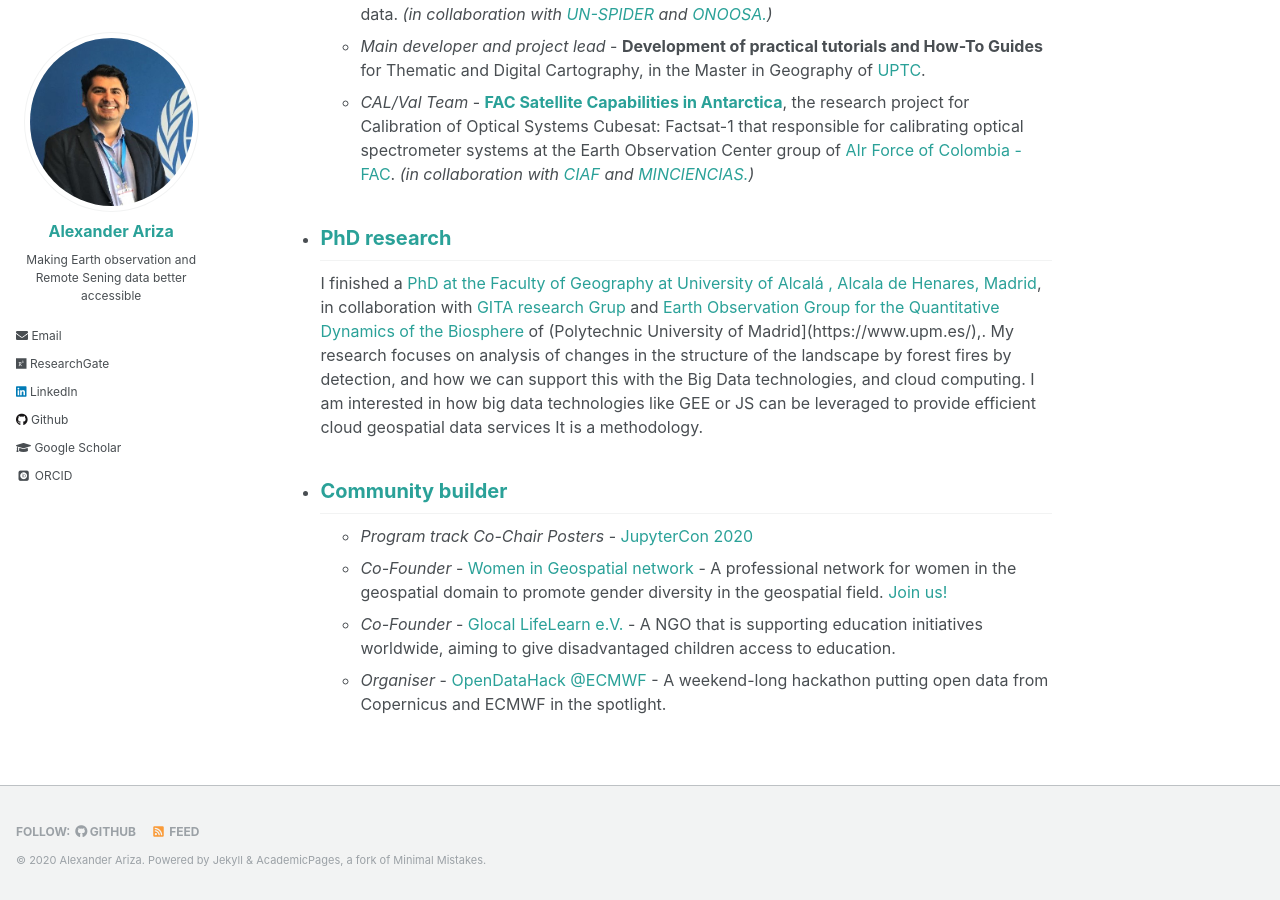
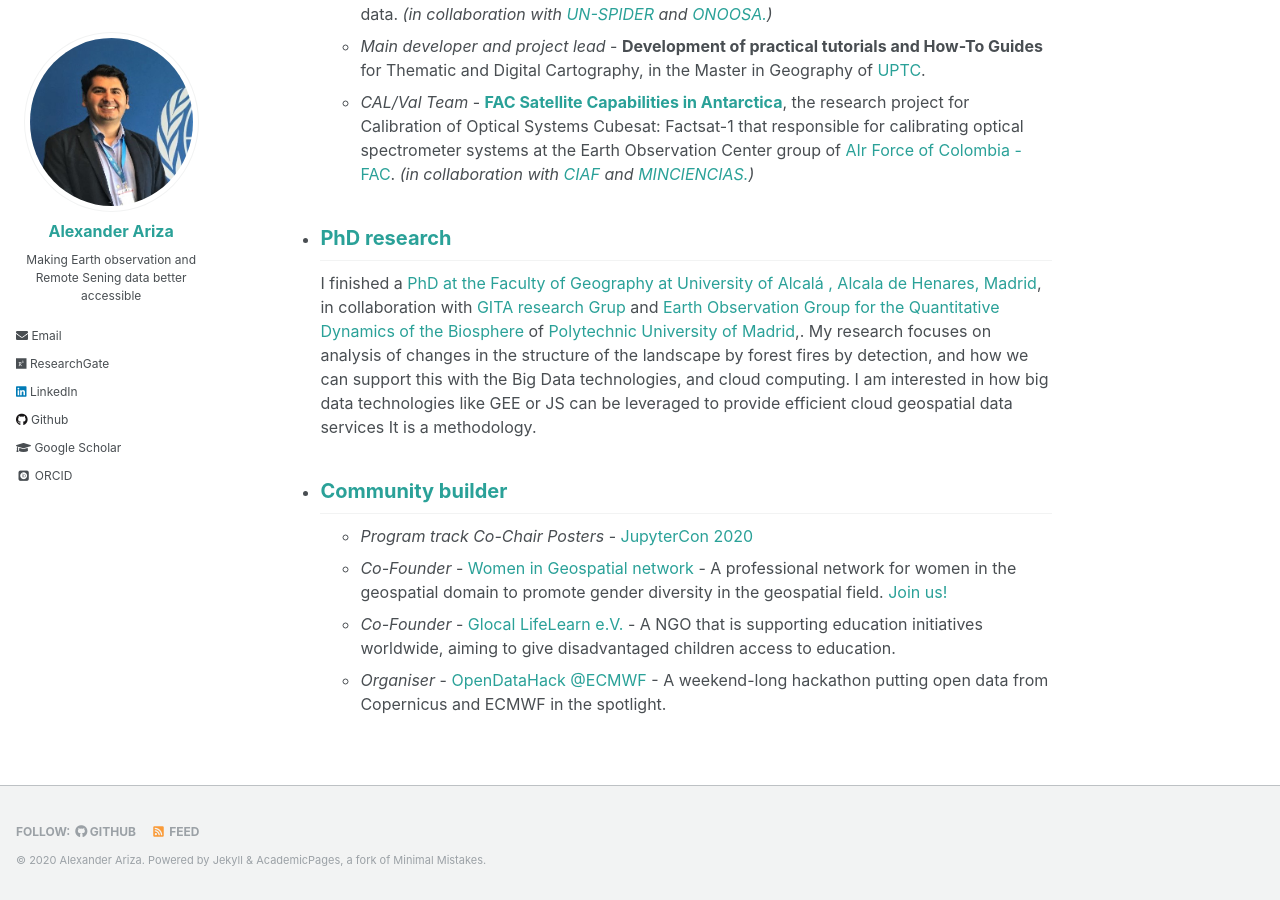
Before and after one commit to Alexanderariza/alexanderariza.github.io, a Jekyll site: the page built from _pages/about.md, in a window 1280 px wide and 900 px high, scrolled down 637 px. Built offline with Jekyll 4.4.1, drawn with Linux system fonts in a browser that asks for light colours; some web fonts are replaced.

Commit message:
Update about.md

```diff
--- a/_pages/about.md
+++ b/_pages/about.md
@@ -23,7 +23,7 @@
 
 - PhD research
 ------
-I finished a [PhD at the Faculty of Geography at University of Alcalá , Alcala de Henares, Madrid](https://geogra.uah.es/?phase=1&subpage=aims&subprojectid=1013), in collaboration with [GITA research Grup](https://geogra.uah.es/gita/) and [Earth Observation Group for the Quantitative Dynamics of the Biosphere](http://www.upm.es/observatorio/vi/index.jsp?pageac=grupo.jsp&idGrupo=640) of (Polytechnic University of Madrid](https://www.upm.es/),. My research focuses on analysis of changes in the structure of the landscape by forest fires by detection, and how we can support this with the Big Data technologies, and cloud computing. I am interested in how big data technologies like GEE or JS can be leveraged to provide efficient cloud geospatial data services
+I finished a [PhD at the Faculty of Geography at University of Alcalá , Alcala de Henares, Madrid](https://geogra.uah.es/?phase=1&subpage=aims&subprojectid=1013), in collaboration with [GITA research Grup](https://geogra.uah.es/gita/) and [Earth Observation Group for the Quantitative Dynamics of the Biosphere](http://www.upm.es/observatorio/vi/index.jsp?pageac=grupo.jsp&idGrupo=640) of [Polytechnic University of Madrid](https://www.upm.es/),. My research focuses on analysis of changes in the structure of the landscape by forest fires by detection, and how we can support this with the Big Data technologies, and cloud computing. I am interested in how big data technologies like GEE or JS can be leveraged to provide efficient cloud geospatial data services
 It is a methodology.
 
 - Community builder
```
